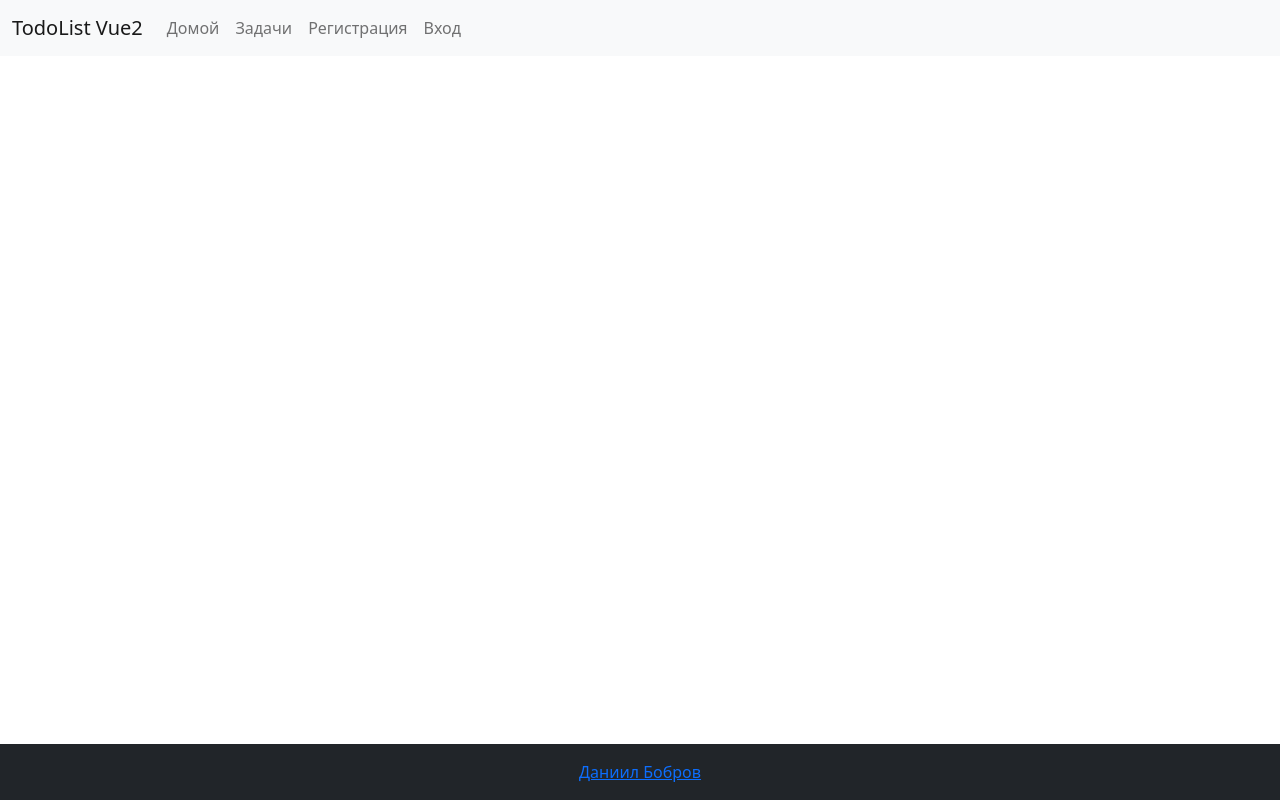
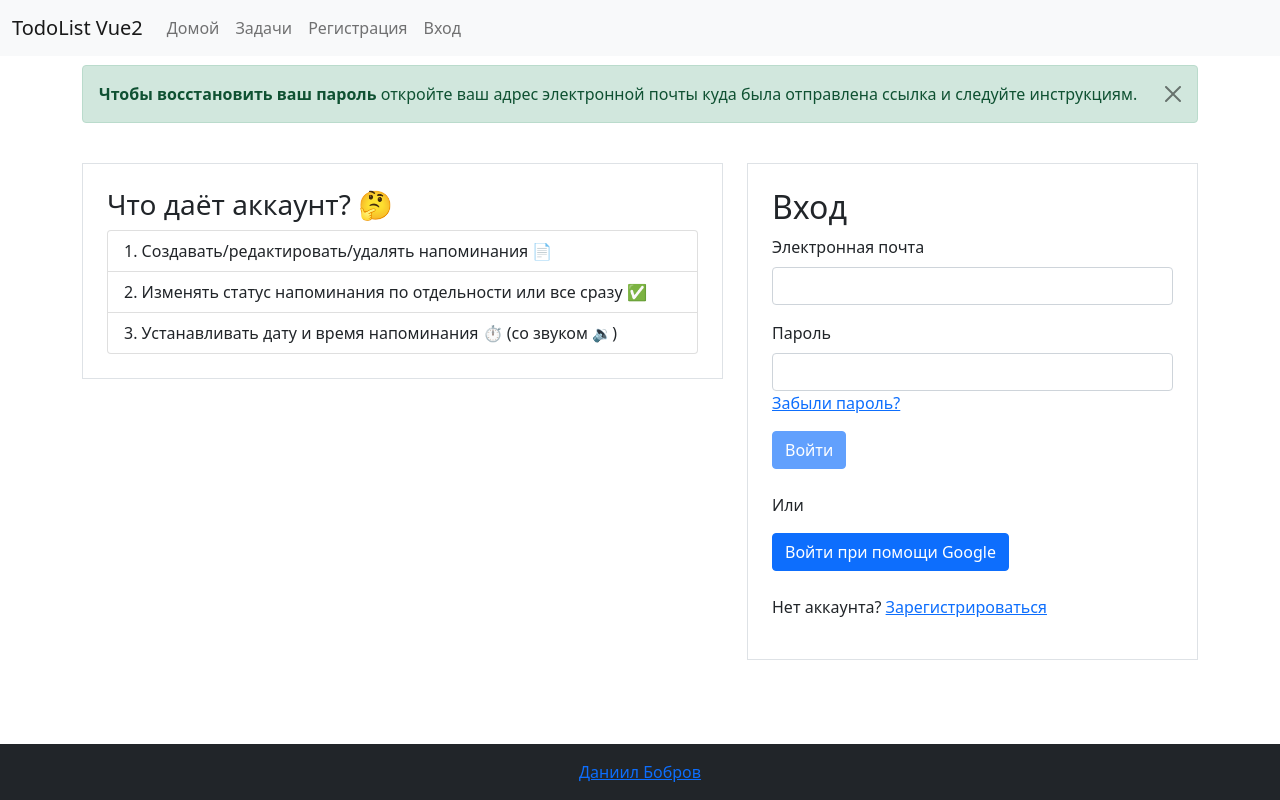
Before and after one commit to bobrov-site/todolistvue, a Vue app: page /signIn/1 in a window 1280 px wide. Built offline with nearby package versions, Linux system fonts and the light colour scheme.

Commit message:
added alert for reset password

```diff
--- a/src/components/TodoItem.vue
+++ b/src/components/TodoItem.vue
@@ -28,7 +28,7 @@
         </div>
       </div>
     </div>
-    <AlertBootstrap :class="{'show fade 111' : reminderSound()}" v-if="dateNow === todo.reminder && dateNow" :todo="todo"/>
+    <AlertBootstrap :class="{'show fade 111' : reminderSound()}" v-if="dateNow === todo.reminder && dateNow" :todo="todo" :is-todo="true"/>
   </div>
 </template>
 
--- a/src/components/UI/AlertBootstrap.vue
+++ b/src/components/UI/AlertBootstrap.vue
@@ -1,7 +1,13 @@
 <template>
-  <div class="alert alert-warning alert-dismissible" role="alert">
-    <strong>{{todo.title}}!</strong> Напоминаю выполнить задачу.
-    <button type="button" class="btn-close" data-bs-dismiss="alert" aria-label="Close"></button>
+  <div>
+    <div v-if="isTodo" class="alert alert-todo alert-warning alert-dismissible" role="alert">
+      <strong>{{todo.title}}!</strong> Напоминаю выполнить задачу.
+      <button type="button" class="btn-close" data-bs-dismiss="alert" aria-label="Close"></button>
+    </div>
+    <div v-if="isSignIn" class="alert alert-success alert-dismissible" role="alert">
+      <strong>Чтобы восстановить ваш пароль</strong> откройте ваш адрес электронной почты куда была отправлена ссылка и следуйте инструкциям.
+      <button type="button" class="btn-close" data-bs-dismiss="alert" aria-label="Close"></button>
+    </div>
   </div>
 </template>
 
@@ -13,8 +19,13 @@ export default {
   props: {
     todo: {
       type: Object,
-      required: true,
-    }
+    },
+    isTodo: {
+      type: Boolean,
+    },
+    isSignIn: {
+      type: Boolean
+    },
   },
   computed: {
     ...mapState({
@@ -25,11 +36,11 @@ export default {
 </script>
 
 <style lang="scss" scoped>
-.alert {
-  position: fixed;
+.alert-todo {
   top: 56px;
   right: 0;
   z-index: 9999;
+  position: fixed;
 }
 
 </style>
--- a/src/components/UI/FormBootstrap.vue
+++ b/src/components/UI/FormBootstrap.vue
@@ -116,7 +116,7 @@ export default {
       return this.$route.name === 'signUp';
     },
     isSignInPage() {
-      return this.$route.name === 'signIn';
+      return this.$route.name === 'signIn' || this.$route.name === 'signInPasswordReset';
     },
     isResetPasswordPage() {
       return this.$route.name === 'resetPassword'
@@ -135,7 +135,7 @@ export default {
       const auth = getAuth();
       auth.languageCode = 'ru'
       sendPasswordResetEmail(auth, this.email).then(()=> {
-        this.$router.push('/signIn')
+        this.$router.push('/signIn/passwordReset')
       }).catch((error) => {
         const errorCode = error.code;
         const errorMessage = error.message;
--- a/src/router/index.js
+++ b/src/router/index.js
@@ -45,6 +45,11 @@ const routes = [
     component: SignInView
   },
   {
+    path: '/signIn/:passwordReset',
+    name: 'signInPasswordReset',
+    component: SignInView
+  },
+  {
     path: '/resetPassword',
     name: 'resetPassword',
     component: ResetPasswordView
--- a/src/views/SignInView.vue
+++ b/src/views/SignInView.vue
@@ -1,6 +1,11 @@
 <template>
 <div class="signIn">
   <ContainerBootstrap>
+    <div v-if="this.$route.params.passwordReset" class="row justify-content-center">
+      <div class="col-12">
+        <AlertBootstrap :is-sign-in="true"/>
+      </div>
+    </div>
     <div class="row justify-content-center flex-column-reverse flex-md-row">
       <div class="col-12 col-md-7">
         <BenefitsTable class="mt-4 mt-md-4" title="Что даёт аккаунт? 🤔"/>
@@ -17,10 +22,11 @@
 import ContainerBootstrap from "@/components/UI/ContainerBootstrap.vue";
 import BenefitsTable from "@/components/BenefitsTable.vue";
 import FormBootstrap from "@/components/UI/FormBootstrap.vue";
+import AlertBootstrap from "@/components/UI/AlertBootstrap.vue";
 
 export default {
   name: "SignInView",
-  components: {FormBootstrap, BenefitsTable, ContainerBootstrap}
+  components: {AlertBootstrap, FormBootstrap, BenefitsTable, ContainerBootstrap},
 }
 </script>
 
```
